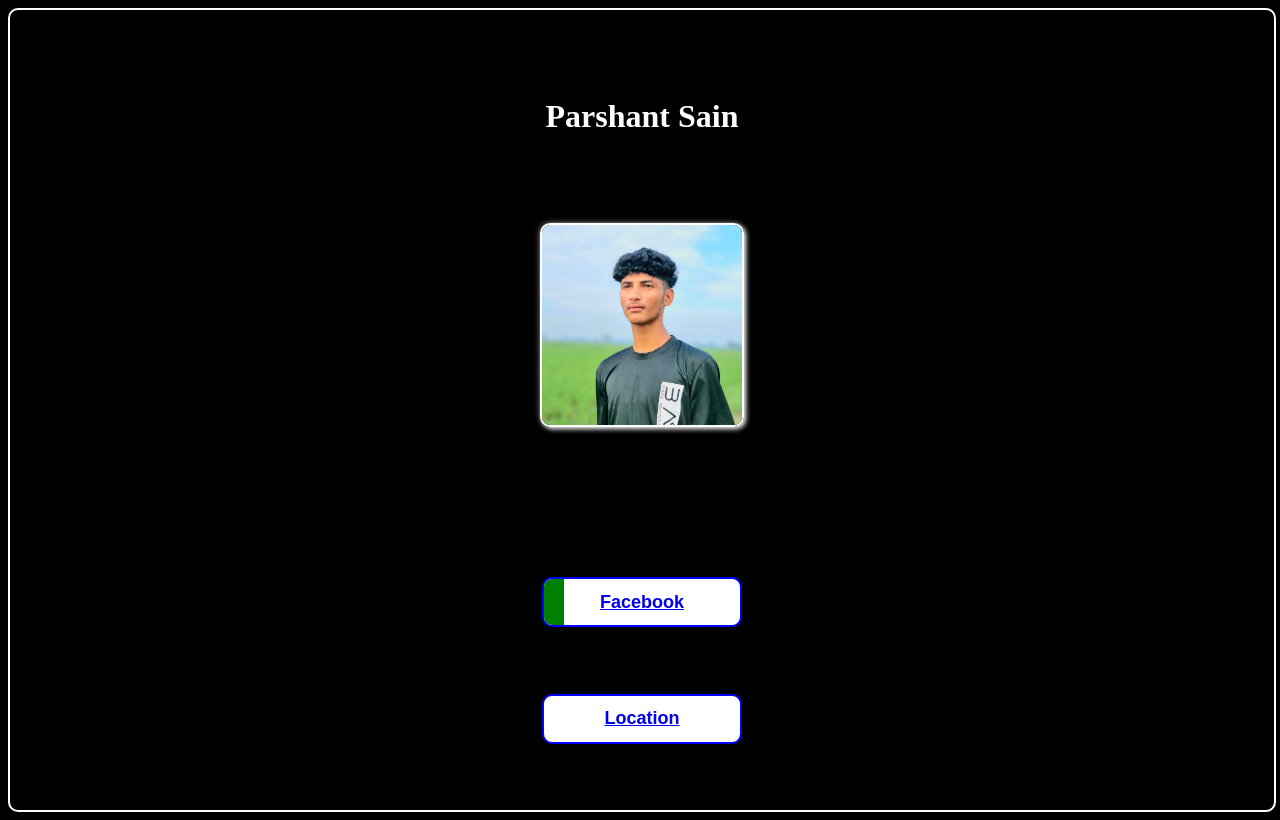
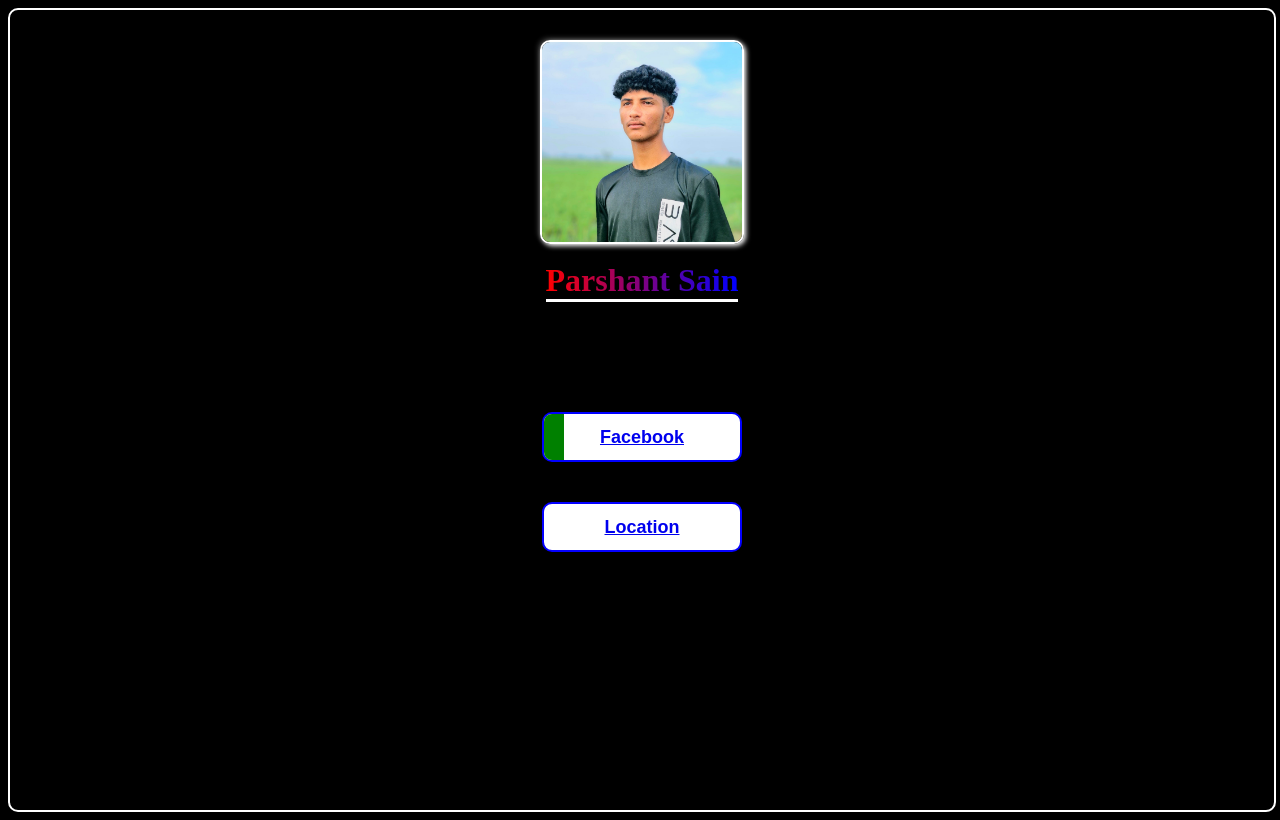
Before and after one commit to jaanilyrical/parshant007, a plain HTML site: page index.html in a window 1280 px wide. Drawn offline with Linux system fonts and the light colour scheme.

Commit message:
Add files via upload

```diff
--- a/index.html
+++ b/index.html
@@ -7,11 +7,12 @@
     <link rel="stylesheet" href="style.css">
 </head>
 <body><div class="box">
+    <img src="./IMG_20240809_080819_409.jpg" alt="parsant sain photo" width="200" height="200"> <br>
     <h1>Parshant Sain</h1>
-    <img src="./IMG_20240809_080819_409.jpg" alt="parsant sain photo" width="200" height="200"> <br>
     <button type="button" class="button" id="button1"><a href="https://www.facebook.com/share/28AnuksuiY3cBYRJ/?mibextid=qi2Omghttps://www.facebook.com/share/28AnuksuiY3cBYRJ/?mibextid=qi2Omg" id="mylink">Facebook</a></button>
 
-    <button type="button" class="button" id="button2"><a href="https://maps.app.goo.gl/CQMpeirTwgqeFKD28" id="mylink">Location</a></button>
+    <button type="button" class="button" id="button2"><a href="https://maps.app.goo.gl/CQMpeirTwgqeFKD28" id="mylink">Location</a>
+    </button>
 </div>
 
 </html>
--- a/style.css
+++ b/style.css
@@ -4,7 +4,6 @@
   width: 100%;
   height: 100vh;
   display: flex;
-  justify-content: space-evenly;
   align-items: center;
   flex-direction: column;
 
@@ -15,13 +14,19 @@ body {
 
 }
 h1{
-    color: #ffffff;
+    background: linear-gradient(to right, red, blue);
+    background-clip: text;
+    color: transparent;
+    border-bottom-color: aqua;
+    border-bottom: 3px solid rgb(255, 255, 255);
+    margin: 0px 0px 90px 0px;
 
 }
 img{
     border: 2px solid rgb(255, 255, 255);
     border-radius: 10px;
     box-shadow: 2px 2px 5px rgb(255, 255, 255), -2px -2px 5px rgba(255, 255, 255, 0.2);
+    margin: 30px 0px 0px 0px ;
   }
   .button{
     font-size: 18px;
@@ -38,6 +43,7 @@ img{
     z-index: 1;
     overflow: hidden;
     transition: width 0.5s ease;
+    margin: 20px;
   }
   #button1::before{
     content: '';
```
